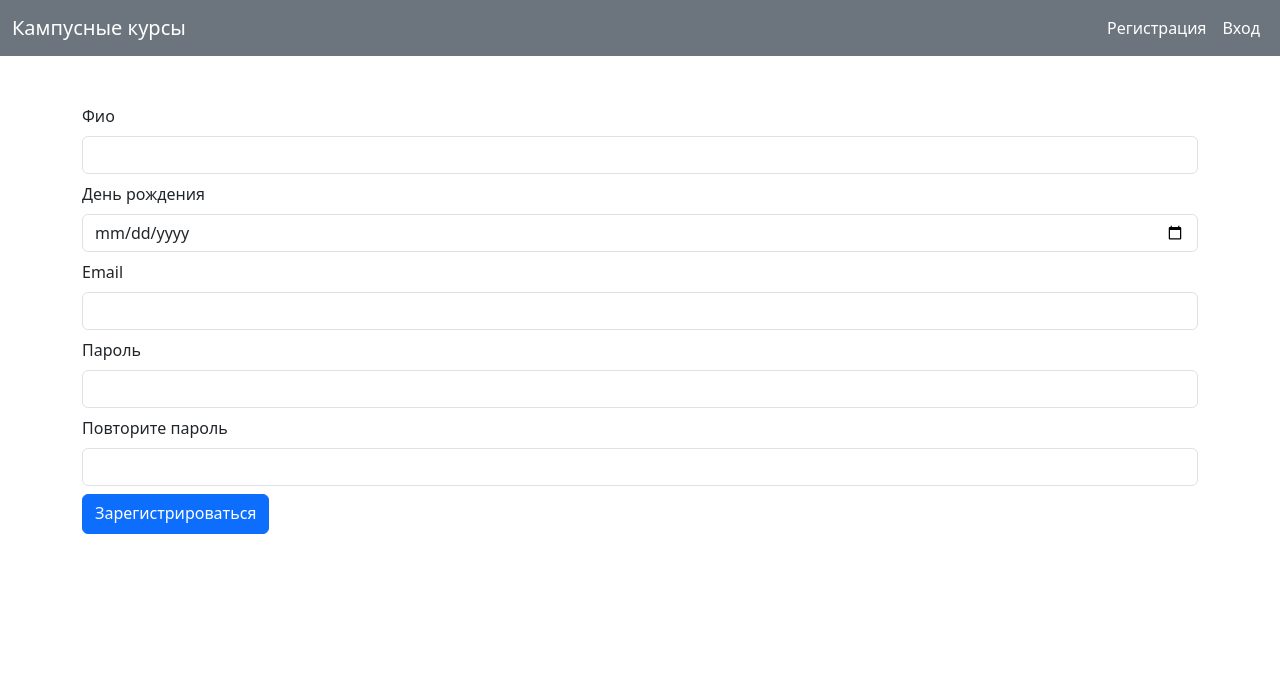
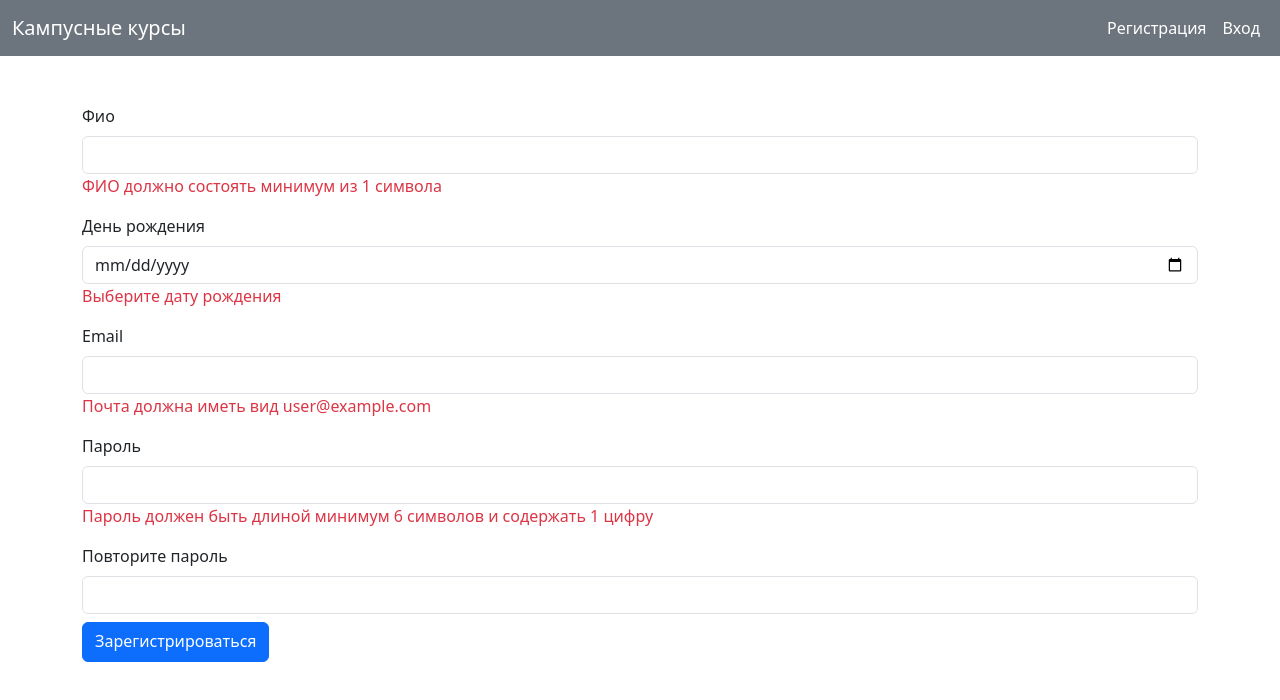
Before and after one commit to Sochniynapas/campus_courses, a React (Vite) app: page /registration in a window 1280 px wide. Shown: the top 700 px of the page. Built offline with nearby package versions, Linux system fonts and the light colour scheme.

Commit message:
закончил страницу регистрации

```diff
--- a/src/components/Form/Registration/RegistrationPage.jsx
+++ b/src/components/Form/Registration/RegistrationPage.jsx
@@ -3,14 +3,16 @@ import { Button, Container, FormControl, FormLabel, Nav } from "react-bootstrap"
 import { useRegisterUserMutation } from "../../../api/userApi"
 import { useDispatch, useSelector } from "react-redux";
 import { selectToken, setToken } from "../../../store/slice/authSlice";
-
+import {ProfileValidation} from '../../../validation/userValidation'
+import { useNavigate } from "react-router-dom";
 
 
 function Registration() {
 
+
+    const navigate = useNavigate()
     const dispatch = useDispatch()
-    const token = useSelector(selectToken)
-
+    const [busy, setBusy] = useState(false)
     const [fields, setFields] = useState({
         fullName: '',
         birthDate: '',
@@ -18,6 +20,7 @@ function Registration() {
         password: '',
         confirmPassword: ''
     });
+
     const [userRegister, { isLoading }] = useRegisterUserMutation();
 
     const handleFieldChange = (fieldName, value) => {
@@ -28,14 +31,18 @@ function Registration() {
     };
     const handleRegistration = async () => {
         try {
+            const response = await userRegister(fields)
+            if(response.data){
+                dispatch(setToken(response.data.token))
+                navigate('/')
+            }
+            else{
+                setBusy(true)
+                throw new Error(response.error.status)
+            }
+        }
+        catch(error) {
 
-            const response = await userRegister(fields)
-            dispatch(setToken(response.data.token))
-            console.log(token)
-
-        }
-        catch {
-            console.log("Ошибка")
         }
     }
 
@@ -49,6 +56,7 @@ function Registration() {
                     value={fields.fullName}
                     onChange={(e) => handleFieldChange('fullName', e.target.value)}
                 />
+                <ProfileValidation  type = {"name"} input = {fields.fullName}/>
             </Nav>
             <Nav className="pb-2">
                 <FormLabel>День рождения</FormLabel>
@@ -57,6 +65,7 @@ function Registration() {
                     value={fields.birthDate}
                     onChange={(e) => handleFieldChange('birthDate', e.target.value)}
                 />
+                <ProfileValidation  type = {"date"} input = {fields.birthDate}/>
             </Nav>
             <Nav className="pb-2">
                 <FormLabel>Email</FormLabel>
@@ -65,6 +74,11 @@ function Registration() {
                     value={fields.email}
                     onChange={(e) => handleFieldChange('email', e.target.value)}
                 />
+                {busy ? (
+                    <FormLabel className="text-danger ">Почта уже занята</FormLabel>
+                ):(
+                    <ProfileValidation  type = {"email"} input = {fields.email}/>
+                )}
             </Nav>
             <Nav className="pb-2">
                 <FormLabel>Пароль</FormLabel>
@@ -73,6 +87,7 @@ function Registration() {
                     value={fields.password}
                     onChange={(e) => handleFieldChange('password', e.target.value)}
                 />
+                <ProfileValidation  type = {"password"} input = {fields.password}/>
             </Nav>
             <Nav className="pb-2">
                 <FormLabel>Повторите пароль</FormLabel>
@@ -81,6 +96,13 @@ function Registration() {
                     value={fields.confirmPassword}
                     onChange={(e) => handleFieldChange('confirmPassword', e.target.value)}
                 />
+                {fields.confirmPassword !== fields.password?(
+                    <FormLabel className="text-danger">
+                        Пароли не совпадают
+                    </FormLabel>
+                ):(
+                    null
+                )}
             </Nav>
 
             <Button className="pb-2" onClick={handleRegistration}>
--- /dev/null
+++ b/src/validation/userValidation.jsx
@@ -0,0 +1,63 @@
+import { FormLabel } from "react-bootstrap"
+
+export function ProfileValidation(prop) {
+    const regexPassword = /^(?=.*\d).{6,}$/
+    const regexName = /^.{1,}$/
+    const regexEmail = /^[\w-]+(\.[\w-]+)*@([\w-]+\.)+[a-zA-Z]{2,7}$/
+
+    switch (prop.type) {
+        case 'name':
+            return (
+                <>
+                    {!regexName.test(prop.input) ? (
+                        <FormLabel className="text-danger">
+                            ФИО должно состоять минимум из 1 символа
+                        </FormLabel>
+                    ) : (
+                        null
+                    )}
+                </>
+            )
+        case 'password':
+            return (
+                <>
+                    {!regexPassword.test(prop.input) ? (
+                        <FormLabel className="text-danger">
+                            Пароль должен быть длиной минимум 6 символов и содержать 1 цифру
+                        </FormLabel>
+                    ) : (
+                        null
+                    )}
+                </>
+            )
+        case 'email':
+            return (
+                <>
+                    {!regexEmail.test(prop.input) ? (
+                        <FormLabel className="text-danger">
+                            Почта должна иметь вид user@example.com
+                        </FormLabel>
+                    ) : (
+                        null
+                    )}
+                </>
+            )
+        case 'date':
+            return (
+                <>
+                    {!prop.input ? (
+                        <FormLabel className="text-danger">
+                            Выберите дату рождения
+                        </FormLabel>
+                    ) : new Date(prop.input) >= new Date() ? (
+                        (
+                            <FormLabel className="text-danger">
+                                Дата должна быть меньше сегодняшей
+                            </FormLabel>
+                        )
+                    ) : null
+                    }
+                </>
+            )
+    }
+}
```
